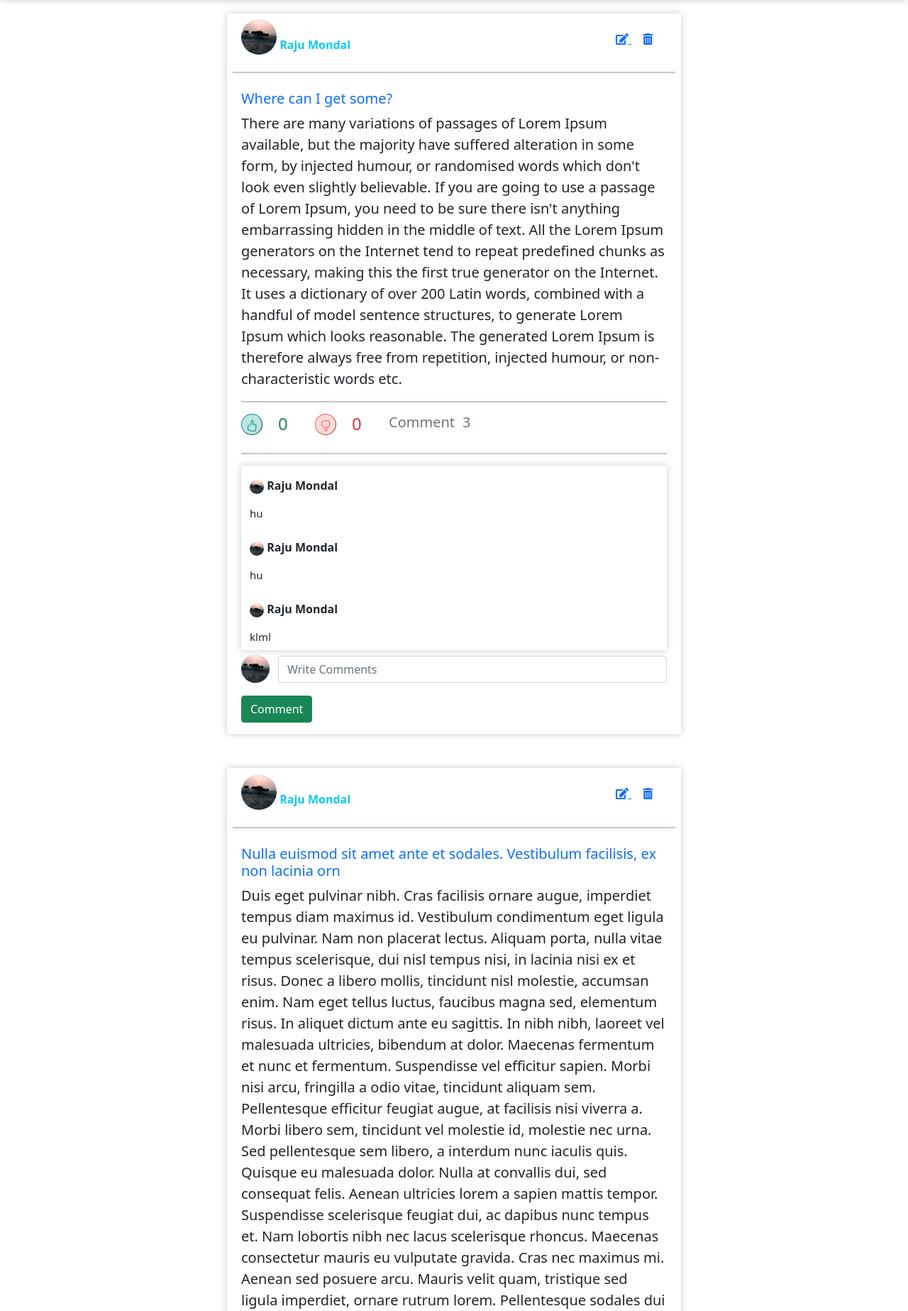
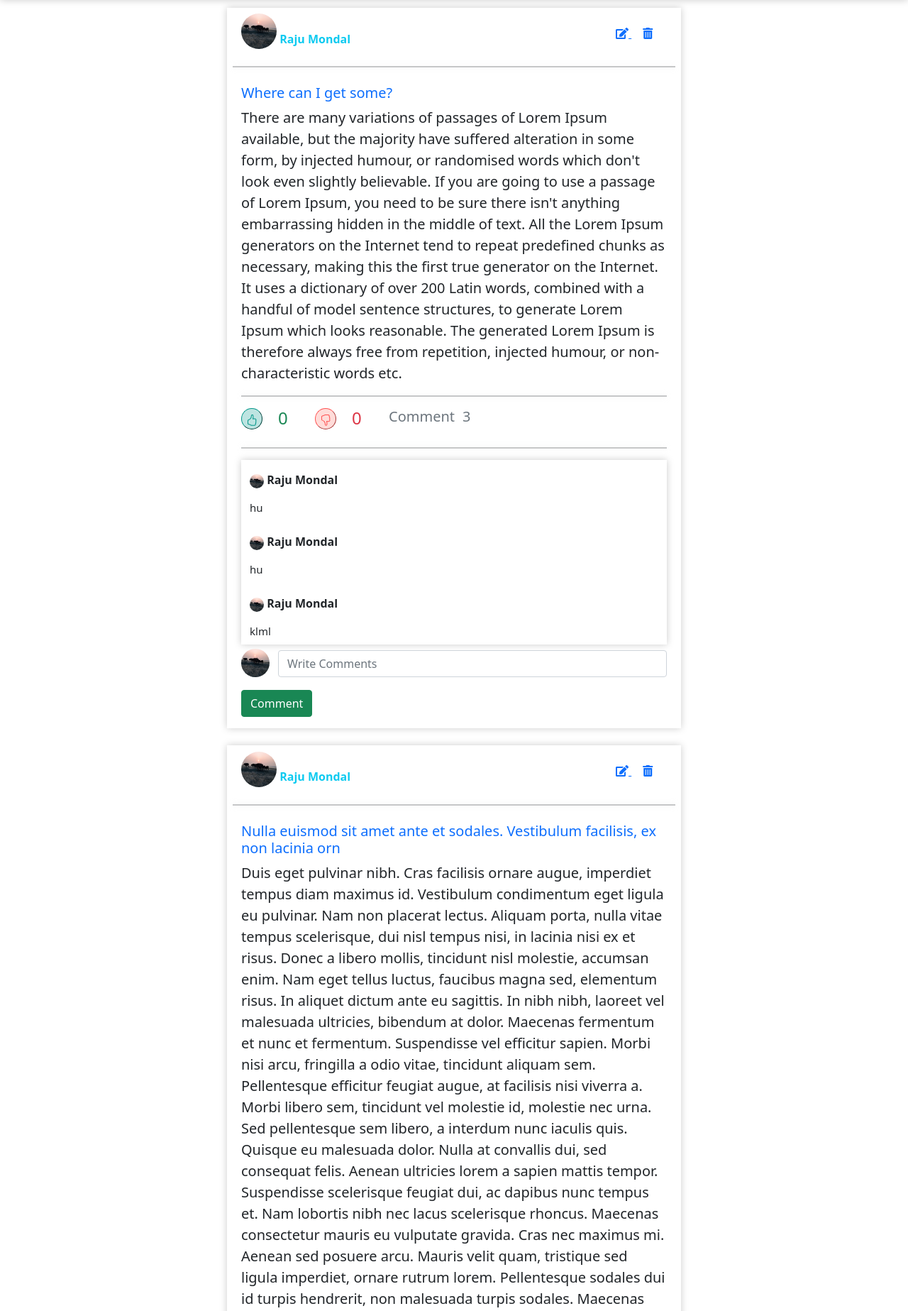
Before and after one commit to rajuraj8881/personal-blog-project, a PHP site: page /allpost.php in a window 1280 px wide. Shown: the part 77-1924 px from the top of the page at 71% size. Run offline with PHP 8.4, Linux system fonts and the light colour scheme; a user stored in the database is signed in; data comes from the database, SQL or seed files in the repository; some libraries are stand-ins or nearby versions.

Commit message:
content mergin set

```diff
--- a/src/allpost.php
+++ b/src/allpost.php
@@ -35,14 +35,14 @@
     ?>
 
     <div class="container-flued">
-        <div class="row mx-0">
+        <div class="row mx-0 mt-5">
             <div class="col-md-3">
             </div>
-            <div class="col-md-6 bg-transparent mt-5">
+            <div class="col-md-6 bg-transparent my-3">
                 <?php
                     foreach($users as $user):
                 ?>
-                <div class="row my-2 p-2 shadow-block mt-5">
+                <div class="row my-2 p-2 shadow-block mt-4">
                     <div class="col-md-12">
                         <div class="row">
                             <div class="col-md-10 my-4">
--- a/src/dashboard.php
+++ b/src/dashboard.php
@@ -33,14 +33,14 @@
         if (isset($_SESSION['email'])) {
     ?>
     <div class="container-flued ">
-        <div class="row mx-0">
+        <div class="row mx-0 mt-5">
             <div class="col-md-3">
             </div>
-            <div class="col-md-6 bg-transparent mt-5">
+            <div class="col-md-6 bg-transparent my-3">
                 <?php
                     foreach($users as $user):
                 ?>
-                <div class="row my-2 p-2 shadow-block mt-5">
+                <div class="row my-2 p-2 shadow-block mt-4">
                     <div class="col-md-12">
                         <div class="row">
                             <div class="col-md-6 my-4">
```
